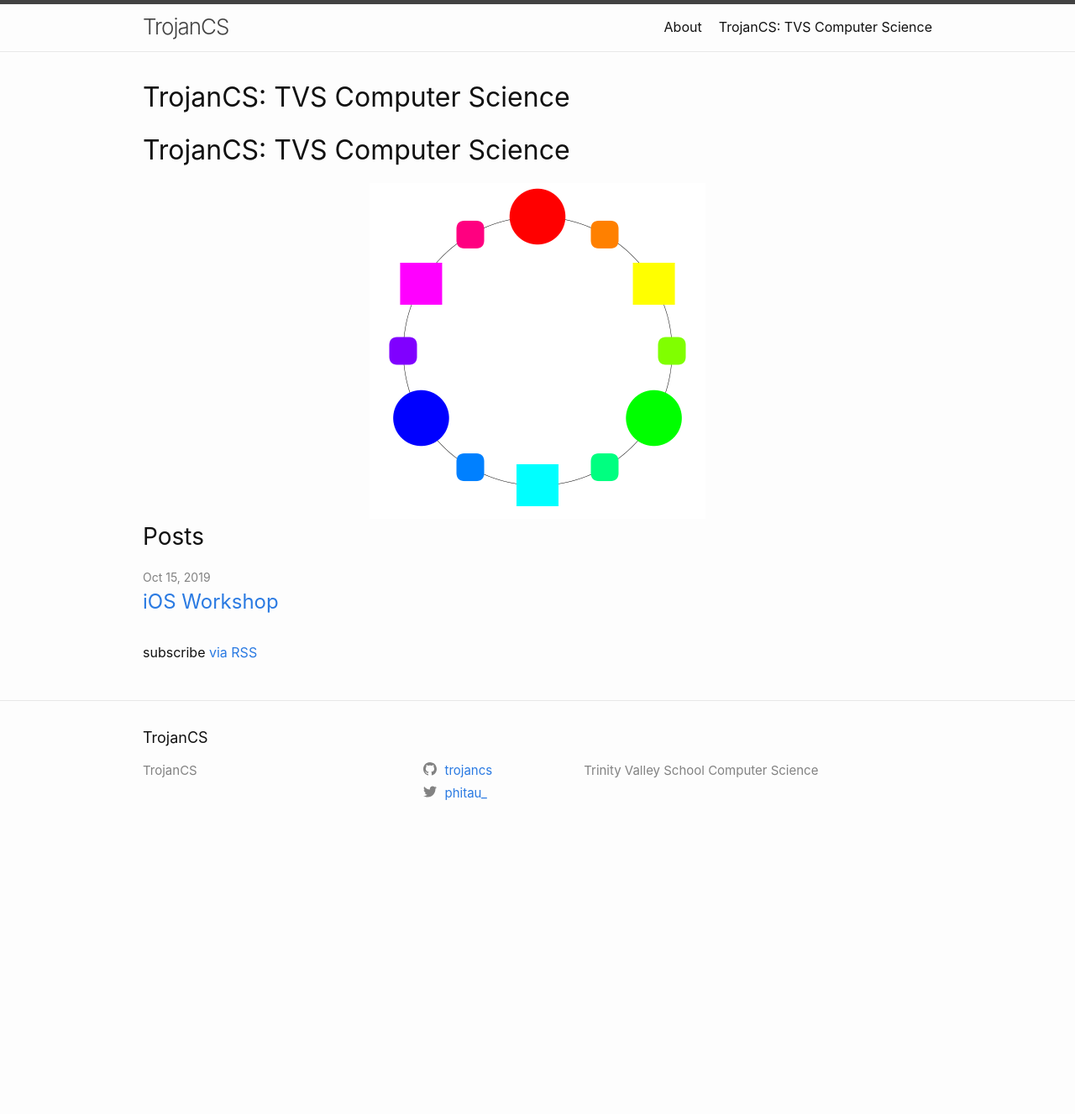
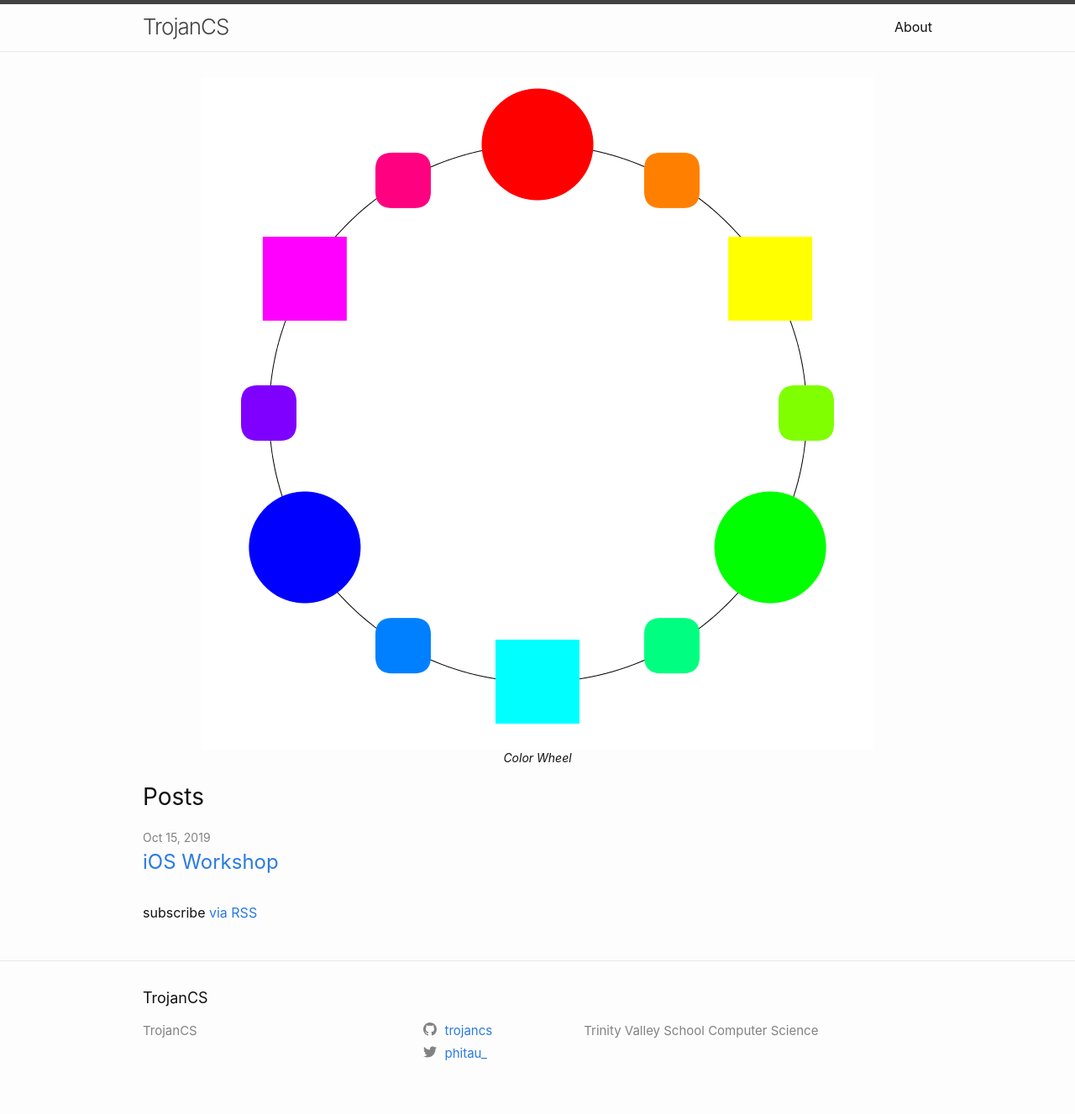
Before and after one commit to trojancs/trojancs.github.io, a Jekyll site: the page built from index.md, in a window 1280 px wide. Shown: the whole page at 84% size. Built offline with Jekyll 4.4.1, drawn with Linux system fonts in a browser that asks for light colours; our own code applies the rules of GitHub Pages for plain Markdown files; before the commit the page ends 1017 px from its top, so only the background shows below that.

Commit message:
Update index.md

```diff
--- a/index.md
+++ b/index.md
@@ -5,6 +5,10 @@ layout: home
 title: TrojanCS: TVS Computer Science
 permalink: /
 ---
-# TrojanCS: TVS Computer Science
-
-<center><img width="400" src="/assets/images/top.png"></center>
+<center>
+<figure>
+ <img src="/assets/images/top.png" alt="Color Wheel" />
+ <figcaption>
+ <i>Color Wheel</i>
+ </figcaption>
+</figure>
```
